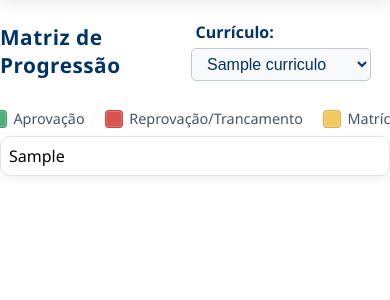
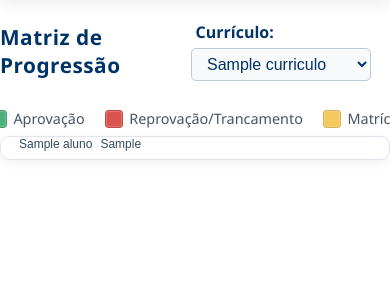
Before and after one commit to luccabcarvalho/Projeto-PRADIG-2025, a Django app: template sistemaDeAnaliseAcademicaUnirio/visualizacoes/templates/matriz-de-progressao/matriz_de_progressao.html in a window 390 px wide; the page is wider, and only the part inside the window is pictured. Shown: the part 84-384 px from the top of that part. Run offline with Django 5.2, Linux system fonts and the light colour scheme; the template is opened without the code that fills it: most values are stand-ins (such as "Sample title", 1, 10 or a date in 2020).

Commit message:
Atualizando html

```diff
--- a/sistemaDeAnaliseAcademicaUnirio/visualizacoes/templates/matriz-de-progressao/matriz_de_progressao.html
+++ b/sistemaDeAnaliseAcademicaUnirio/visualizacoes/templates/matriz-de-progressao/matriz_de_progressao.html
@@ -1,4 +1,5 @@
 {% extends "base.html" %}
+{% load l10n %}
 {% block title %}Matriz de Progressão{% endblock %}
 {% block extra_head %}
 <script>
@@ -144,7 +145,9 @@
 
     box-shadow: 0 3px 12px rgba(0, 0, 0, 0.06);
 
-    padding: 8px;
+    /* sem padding: o position: sticky respeita o padding do contêiner e deixaria uma fresta por onde as células aparecem;
+       o respiro de 8px agora fica em .matriz-grade */
+    padding: 0;
     box-sizing: border-box;
 }
 
@@ -163,6 +166,62 @@
 }
 .scrollable-plot-container::-webkit-scrollbar-thumb:hover {
     background: #9bb0c4;
+}
+
+.matriz-grade {
+    --respiro: 8px;
+    display: grid;
+    grid-template-columns: max-content max-content;
+    width: max-content;
+    padding-bottom: var(--respiro);
+    background: #ffffff;
+    font-family: Arial, sans-serif;
+    font-size: 12px;
+    color: #34495E;
+}
+.matriz-canto {
+    position: sticky;
+    top: 0;
+    left: 0;
+    z-index: 4;
+    background: #ffffff;
+}
+.matriz-topo {
+    position: sticky;
+    top: 0;
+    z-index: 3;
+    height: calc(var(--altura-topo) + var(--respiro));
+    width: var(--largura-plot);
+    background: #ffffff;
+}
+.matriz-esq {
+    position: sticky;
+    left: 0;
+    z-index: 2;
+    background: #ffffff;
+}
+.matriz-esq div {
+    height: var(--altura-celula);
+    line-height: var(--altura-celula);
+    padding: 0 8px 0 calc(10px + var(--respiro));
+    text-align: right;
+    white-space: nowrap;
+}
+.matriz-rotulo {
+    position: absolute;
+    bottom: 4px;
+    transform-origin: left bottom;
+    transform: rotate(-45deg);
+    white-space: nowrap;
+}
+.matriz-separador {
+    font-weight: bold;
+}
+.heatmap-mensagem {
+    margin: 0;
+    padding: 2em 1em;
+    text-align: center;
+    color: #435466;
 }
 @media (max-width: 700px) {
     .heatmap-header {
@@ -239,7 +298,24 @@
     </div>
 
     <div class="scrollable-plot-container">
-        {{ plot_div|safe }}
+        {% if plot_div %}
+            {% localize off %}
+            <div class="matriz-grade" style="--altura-topo: {{ matriz.altura_topo }}px; --altura-celula: {{ matriz.altura_celula }}px; --largura-plot: {{ matriz.largura_plot }}px; padding-right: {{ matriz.margem_direita }}px;">
+                <div class="matriz-canto"></div>
+                <div class="matriz-topo">
+                    {% for disciplina in matriz.disciplinas %}
+                        <span class="matriz-rotulo{% if disciplina.separador %} matriz-separador{% endif %}" style="left: {{ disciplina.left }}px;">{{ disciplina.label }}</span>
+                    {% endfor %}
+                </div>
+                <div class="matriz-esq">
+                    {% for aluno in matriz.alunos %}<div>{{ aluno }}</div>{% endfor %}
+                </div>
+                <div class="matriz-plot">{{ plot_div|safe }}</div>
+            </div>
+            {% endlocalize %}
+        {% elif mensagem %}
+            <p class="heatmap-mensagem">{{ mensagem }}</p>
+        {% endif %}
     </div>
 </div>
 {% endblock %}
--- a/sistemaDeAnaliseAcademicaUnirio/visualizacoes/views/matriz_de_progressao.py
+++ b/sistemaDeAnaliseAcademicaUnirio/visualizacoes/views/matriz_de_progressao.py
@@ -1,7 +1,6 @@
 from django.shortcuts import render, redirect
 from django.urls import reverse
 from django.conf import settings
-from html import escape
 import os
 import numpy as np
 import pandas as pd
@@ -22,18 +21,6 @@ LABEL_SEPARADOR = 'Optativas'
 # Ordem das cores na fila de optativas de cada aluno: verde (vencido), amarelo (inscrito), vermelho (não vencido)
 ORDEM_COR = {1: 0, 0: 1, -1: 2}
 
-CSS_MATRIZ = '''
-<style>
-.matriz-grade { display: grid; grid-template-columns: max-content max-content; width: max-content; background: white; font-family: Arial, sans-serif; font-size: 12px; color: #34495E; }
-.matriz-canto { position: sticky; top: 0; left: 0; z-index: 4; background: white; }
-.matriz-topo { position: sticky; top: 0; z-index: 3; background: white; height: var(--altura-topo); width: var(--largura-plot); }
-.matriz-esq { position: sticky; left: 0; z-index: 2; background: white; }
-.matriz-esq div { height: var(--altura-celula); line-height: var(--altura-celula); padding: 0 8px 0 10px; text-align: right; white-space: nowrap; }
-.matriz-rotulo { position: absolute; bottom: 4px; transform-origin: left bottom; transform: rotate(-45deg); white-space: nowrap; }
-.matriz-separador { font-weight: bold; }
-</style>
-'''
-
 def _ler_csv(nome_arquivo, **kwargs):
     caminho = os.path.join(settings.MEDIA_ROOT, USER_ID, nome_arquivo)
     return pd.read_csv(caminho, **kwargs)
@@ -49,33 +36,22 @@ def _largura_texto(texto, tamanho_fonte=12):
     # Estimativa da largura (px) de um texto em Arial: maiúsculas ocupam mais que minúsculas, espaços e pontuação menos
     return tamanho_fonte * sum(0.72 if c.isupper() else 0.28 if c in ' .,:;-/' else 0.56 for c in texto)
 
-def montar_matriz_html(plot_div, alunos_labels, disciplinas_codigos, disciplinas_labels, plot_width, plot_height):
-    # O Plotly não tem eixo fixo, então os nomes saem do gráfico e viram HTML com position: sticky
-    # (alunos presos à esquerda, disciplinas presas ao topo) alinhado com as células do heatmap
+def montar_matriz(alunos_labels, disciplinas_codigos, disciplinas_labels, plot_width, plot_height):
+    # O Plotly não tem eixo fixo, então os nomes ficam fora do gráfico (o template desenha com position: sticky)
+    # e são alinhados às células pelas mesmas medidas: cada coluna tem largura_celula e cada linha altura_celula
     largura_celula = plot_width / len(disciplinas_codigos)
     altura_celula = plot_height / len(alunos_labels)
-    altura_topo = int(max(_largura_texto(label) for label in disciplinas_labels) * 0.7071) + 24
-    margem_direita = max(0, int(_largura_texto(disciplinas_labels[-1]) * 0.7071 - largura_celula / 2)) + 12
-
-    rotulos_disciplinas = ''
-    for j, (cod, label) in enumerate(zip(disciplinas_codigos, disciplinas_labels)):
-        classe = 'matriz-rotulo matriz-separador' if cod == COD_SEPARADOR else 'matriz-rotulo'
-        rotulos_disciplinas += f'<span class="{classe}" style="left:{(j + 0.5) * largura_celula:.2f}px">{escape(label)}</span>'
-    rotulos_alunos = ''.join(f'<div>{escape(label)}</div>' for label in alunos_labels)
-
-    estilo = (
-        f'--altura-topo:{altura_topo}px; --altura-celula:{altura_celula:.4f}px; '
-        f'--largura-plot:{plot_width}px; padding-right:{margem_direita}px'
-    )
-    return (
-        CSS_MATRIZ
-        + f'<div class="matriz-grade" style="{estilo}">'
-        + '<div class="matriz-canto"></div>'
-        + f'<div class="matriz-topo">{rotulos_disciplinas}</div>'
-        + f'<div class="matriz-esq">{rotulos_alunos}</div>'
-        + f'<div class="matriz-plot">{plot_div}</div>'
-        + '</div>'
-    )
+    return {
+        'alunos': alunos_labels,
+        'disciplinas': [
+            {'label': label, 'left': round((j + 0.5) * largura_celula, 2), 'separador': cod == COD_SEPARADOR}
+            for j, (cod, label) in enumerate(zip(disciplinas_codigos, disciplinas_labels))
+        ],
+        'altura_topo': int(max(_largura_texto(label) for label in disciplinas_labels) * 0.7071) + 24,
+        'altura_celula': round(altura_celula, 4),
+        'largura_plot': plot_width,
+        'margem_direita': max(0, int(_largura_texto(disciplinas_labels[-1]) * 0.7071 - largura_celula / 2)) + 12,
+    }
 
 def carregar_curriculos():
     df = _ler_csv('curriculos-bsi.csv', encoding='utf-8', sep=';')
@@ -149,9 +125,10 @@ def matriz_de_progressao(request):
         {'name': 'ativos', 'label': 'Alunos ativos', 'selected': filtro_ativos == 'ativos'},
     ]
 
-    def renderizar(plot_div='', mensagem=''):
+    def renderizar(plot_div='', mensagem='', matriz=None):
         return render(request, 'matriz-de-progressao/matriz_de_progressao.html', {
             'plot_div': plot_div,
+            'matriz': matriz,
             'mensagem': mensagem,
             'curriculos_options': curriculos_options,
             'periodos_options': [],
@@ -383,4 +360,4 @@ def matriz_de_progressao(request):
     paper_bgcolor='white'
 )
     plot_div = fig.to_html(full_html=False, config={'displayModeBar': False})
-    return renderizar(plot_div=montar_matriz_html(plot_div, alunos_labels, disciplinas_codigos, disciplinas_labels, plot_width, plot_height))
+    return renderizar(plot_div=plot_div, matriz=montar_matriz(alunos_labels, disciplinas_codigos, disciplinas_labels, plot_width, plot_height))
```
Also changed, not shown: sistemaDeAnaliseAcademicaUnirio/visualizacoes/templates/matriz-de-progressao/style.css (deleted, +0 -163 lines).
